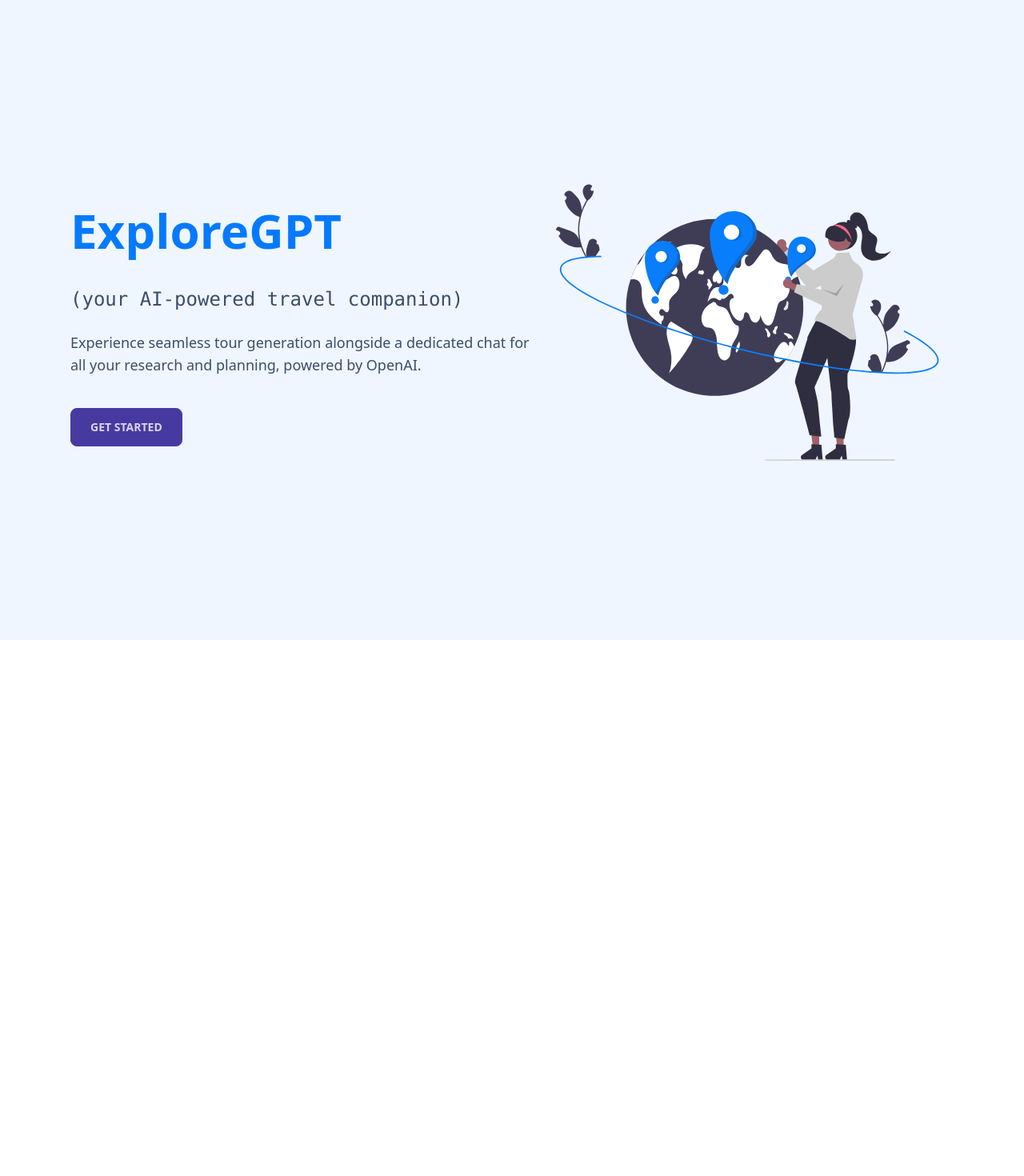
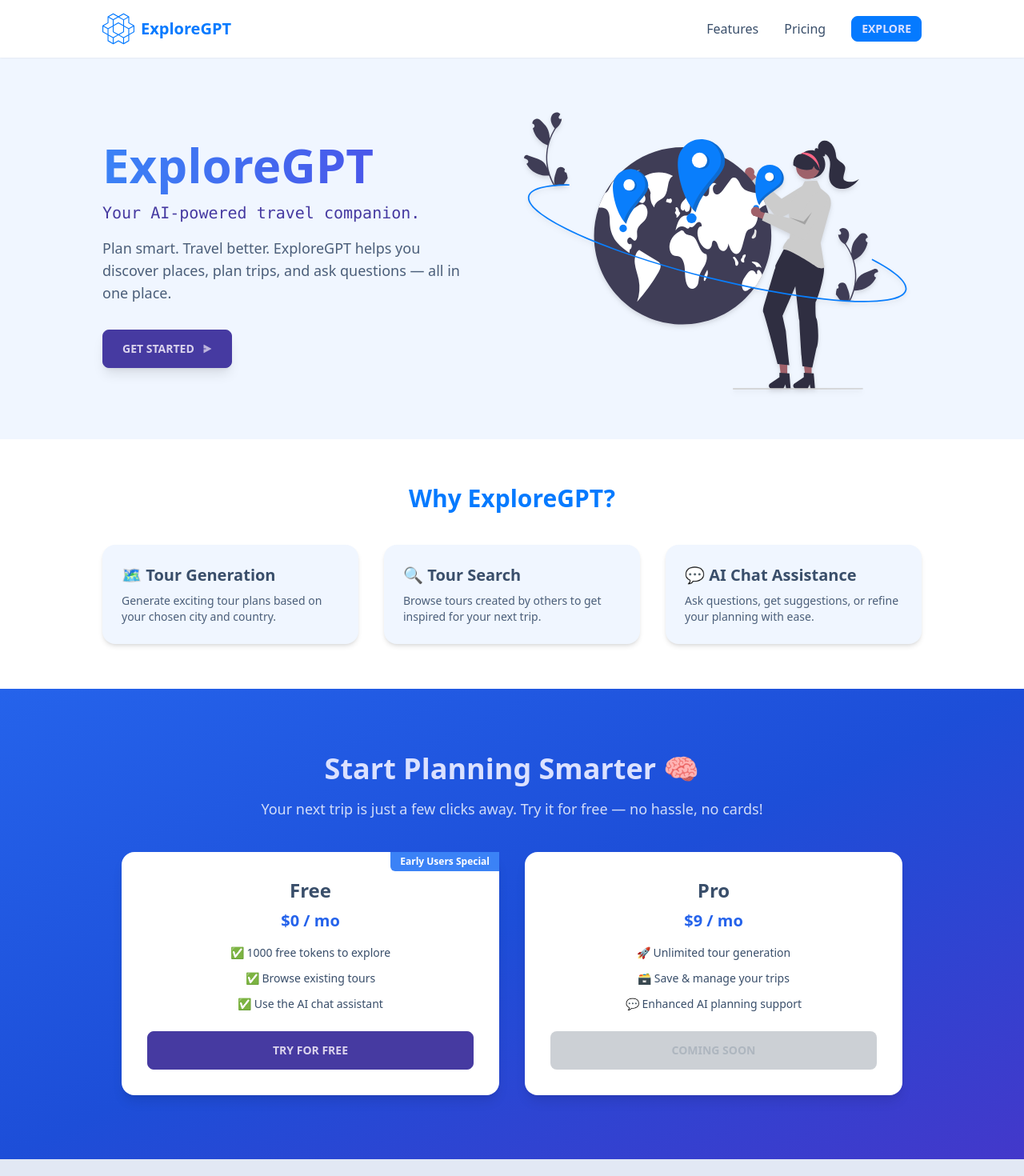
Before and after one commit to pgautame/explore-gpt, a Next.js app: page / in a window 1280 px wide. Shown: the top 1470 px of the page at 80% size. Before the commit the page ends 800 px from the top, so only its background shows below. Built offline with nearby package versions, Linux system fonts and the light colour scheme.

Commit message:
update HomePage UI

```diff
--- a/app/globals.css
+++ b/app/globals.css
@@ -5,3 +5,9 @@
 .common-transition {
   @apply transition-all duration-300 ease-in-out;
 }
+
+@layer base {
+  html {
+    scroll-behavior: smooth;
+  }
+}
--- a/app/page.js
+++ b/app/page.js
@@ -1,37 +1,164 @@
+import Image from "next/image";
 import Link from "next/link";
-import Image from "next/image";
+import { RiSendPlane2Fill } from "react-icons/ri";
+import { SiOpenaigym } from "react-icons/si";
 import World from "../images/world-new.svg";
 
 const HomePage = () => {
   return (
-    <div className="hero bg-base-200 min-h-screen overflow-hidden">
-      <div className="hero-content p-4 md:p-10 flex-col md:flex-row-reverse">
+    <div className="bg-base-200 min-h-screen flex flex-col">
+      {/* Navbar */}
+      <nav className="w-full bg-base-100 shadow-sm py-4 px-6">
+        <div className="flex flex-col max-w-5xl mx-auto sm:flex-row justify-between items-center">
+          <div className="flex items-center space-x-2 pr-6">
+            <SiOpenaigym className="w-10 h-10 text-primary" />
+            <span className="text-xl font-bold text-primary">ExploreGPT</span>
+          </div>
+          <div className="flex items-center space-x-8 pt-4 sm:py-0">
+            <Link href="#features" className="hover:text-primary">
+              Features
+            </Link>
+            <Link href="#pricing" className="hover:text-primary">
+              Pricing
+            </Link>
+            <Link href="/tours" className="btn btn-sm btn-primary">
+              Explore
+            </Link>
+          </div>
+        </div>
+      </nav>
+
+      {/* Hero Section */}
+      <section className="hero flex-grow overflow-hidden">
+        <div className="hero-content p-6 md:p-16 md:py-7 flex-col md:flex-row-reverse duration-700 max-w-6xl mx-auto gap-10">
           <Image
             src={World}
-          alt="logo"
-          className="w-full max-w-xs sm:max-w-sm md:max-w-md lg:max-w-lg common-transition"
+            alt="ExploreGPT Hero"
+            className="w-full max-w-xs sm:max-w-sm md:max-w-sm lg:max-w-lg transition-transform duration-700 hover:scale-105 drop-shadow-md"
             priority
           />
           <div className="max-w-xl">
-          <h1 className="py-4 text-6xl font-bold text-primary text-center md:text-left md:text-5xl lg:text-6xl common-transition">
+            <h1 className="py-4 text-5xl lg:text-6xl font-bold text-center md:text-left bg-gradient-to-r from-blue-500 to-indigo-600 bg-clip-text text-transparent">
               ExploreGPT
             </h1>
 
-          <p className="py-6 text-2xl font-mono leading-loose text-center md:text-left md:text-xl lg:text-2xl common-transition">
-            (your AI-powered travel companion)
+            <p className="text-xl font-mono text-center md:text-left text-secondary">
+              Your AI-powered travel companion.
             </p>
 
-          <p className="pb-8 text-lg leading-loose text-center md:text-left md:text-base lg:text-lg common-transition">
-            Experience seamless tour generation alongside a dedicated chat for
-            all your research and planning, powered by OpenAI.
+            <p className="mt-4 text-base lg:text-lg text-center md:text-left text-base-content/90">
+              Plan smart. Travel better. ExploreGPT helps you discover places,
+              plan trips, and ask questions — all in one place.
             </p>
-          <div className="flex justify-center md:justify-normal">
-            <Link href="/tours" className="btn btn-secondary mt-2 px-6">
-              Get Started
+
+            <div className="mt-8 flex justify-center md:justify-start">
+              <Link
+                href="/tours"
+                className="btn btn-secondary px-6 shadow-lg hover:shadow-xl transition-all duration-300 group"
+              >
+                Get Started{" "}
+                <RiSendPlane2Fill className="ml-0.5 transition-transform duration-300 opacity-80 group-hover:opacity-90 group-hover:translate-x-0.5 w-3 h-3 " />
               </Link>
             </div>
           </div>
         </div>
+      </section>
+
+      {/* Features Section */}
+      <section id="features" className="py-14 px-6 bg-base-100">
+        <div className="max-w-5xl mx-auto text-center duration-700">
+          <h2 className="text-3xl font-bold text-primary mb-10">
+            Why ExploreGPT?
+          </h2>
+          <div className="grid text-center md:grid-cols-3 gap-8 sm:text-left">
+            {[
+              {
+                title: "🗺️ Tour Generation",
+                desc: "Generate exciting tour plans based on your chosen city and country.",
+              },
+              {
+                title: "🔍 Tour Search",
+                desc: "Browse tours created by others to get inspired for your next trip.",
+              },
+              {
+                title: "💬 AI Chat Assistance",
+                desc: "Ask questions, get suggestions, or refine your planning with ease.",
+              },
+            ].map((feature, i) => (
+              <div
+                key={i}
+                className="p-6 bg-base-200 rounded-box shadow-md hover:shadow-xl hover:-translate-y-2 transition-all duration-300"
+              >
+                <h3 className="text-xl font-semibold mb-2">{feature.title}</h3>
+                <p className="text-sm text-base-content/90">{feature.desc}</p>
+              </div>
+            ))}
+          </div>
+        </div>
+      </section>
+
+      {/* Call-to-Action + Pricing Section */}
+      <section
+        id="pricing"
+        className="py-20 bg-gradient-to-br from-blue-600 via-blue-700 to-indigo-700 text-primary-content"
+      >
+        <div className="max-w-5xl mx-auto text-center px-6">
+          <h2 className="text-4xl font-bold mb-4">Start Planning Smarter 🧠</h2>
+          <p className="mb-10 text-lg text-white/80">
+            Your next trip is just a few clicks away. Try it for free — no
+            hassle, no cards!
+          </p>
+
+          <div className="grid md:grid-cols-2 gap-8">
+            {/* Free Tier */}
+            <div className="bg-base-100 text-base-content rounded-box p-8 shadow-lg hover:shadow-xl transition-all duration-300 hover:-translate-y-2 relative">
+              <span className="absolute top-0 right-0 bg-blue-500 text-white text-xs font-bold px-3 py-1 rounded-bl-md">
+                Early Users Special
+              </span>
+              <h3 className="text-2xl font-bold mb-2">Free</h3>
+              <p className="text-xl mb-4 text-blue-600 font-semibold">
+                $0 / mo
+              </p>
+              <ul className="text-sm text-center space-y-3 mb-6">
+                <li>✅ 1000 free tokens to explore</li>
+                <li>✅ Browse existing tours</li>
+                <li>✅ Use the AI chat assistant</li>
+              </ul>
+              <Link href="/tours" className="btn btn-secondary w-full">
+                Try for Free
+              </Link>
+            </div>
+
+            {/* Pro Tier */}
+            <div className="bg-base-100 text-base-content rounded-box p-8 shadow-lg hover:shadow-xl transition-all duration-300 hover:-translate-y-2">
+              <h3 className="text-2xl font-bold mb-2">Pro</h3>
+              {/* <h3 className="text-xl font-bold mb-2">(Coming Soon)</h3> */}
+              <p className="text-xl mb-4 text-blue-600 font-semibold">
+                $9 / mo
+              </p>
+              <ul className="text-sm text-center space-y-3 mb-6">
+                <li>🚀 Unlimited tour generation</li>
+                <li>🗃️ Save & manage your trips</li>
+                <li>💬 Enhanced AI planning support</li>
+              </ul>
+              <button className="btn btn-disabled w-full">Coming Soon</button>
+            </div>
+          </div>
+        </div>
+      </section>
+
+      {/* Footer */}
+      <footer className="p-6 bg-base-300 text-center text-sm text-base-content">
+        <div className="max-w-5xl mx-auto">
+          <p className="mb-2">
+            © {new Date().getFullYear()} ExploreGPT. All rights reserved.
+          </p>
+          <p className="text-xs opacity-90">
+            This is a demo project built for portfolio and demonstration
+            purposes only. ExploreGPT is not a real product (yet 😉).
+          </p>
+        </div>
+      </footer>
     </div>
   );
 };
```
Also changed, not shown: images/explore-gpt-landing-v1.PNG (added), images/explore-gpt-landing.PNG. Lines whose indentation alone changed are shown as unchanged.
